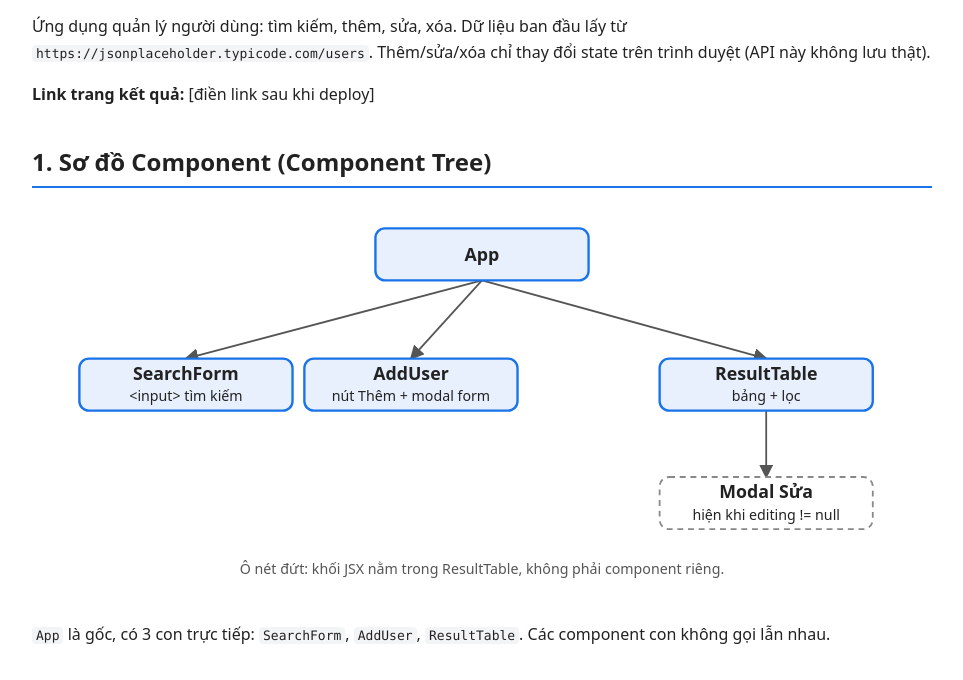
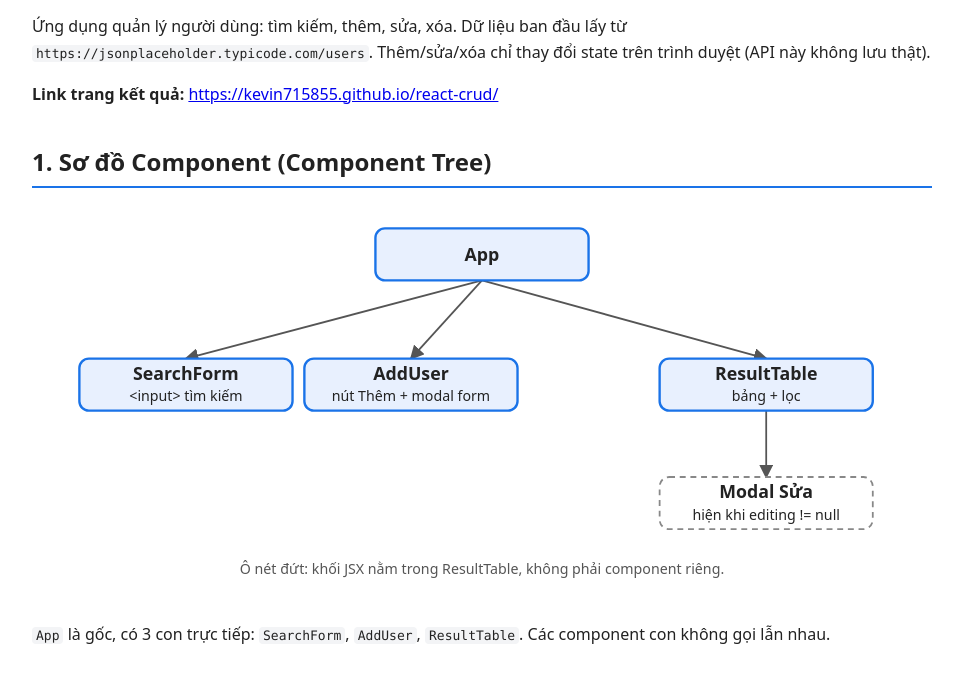
Before and after one commit to kevin715855/react-crud, a plain HTML site: page report.html in a window 1280 px wide. Shown: the part 86-766 px from the top of the page, without its empty margins (158-1121 px from the left). Drawn offline with Linux system fonts and the light colour scheme.

Commit message:
Add app link to report

```diff
--- a/report.html
+++ b/report.html
@@ -22,7 +22,7 @@
   <h1>Báo cáo bài tập React CRUD</h1>
   <p>Ứng dụng quản lý người dùng: tìm kiếm, thêm, sửa, xóa. Dữ liệu ban đầu lấy từ
     <code>https://jsonplaceholder.typicode.com/users</code>. Thêm/sửa/xóa chỉ thay đổi state trên trình duyệt (API này không lưu thật).</p>
-  <p><b>Link trang kết quả:</b> <span id="app-link">[điền link sau khi deploy]</span></p>
+  <p><b>Link trang kết quả:</b> <a href="https://kevin715855.github.io/react-crud/">https://kevin715855.github.io/react-crud/</a></p>
 
   <h2>1. Sơ đồ Component (Component Tree)</h2>
   <svg viewBox="0 0 760 330" role="img" aria-label="Cây component">
```
